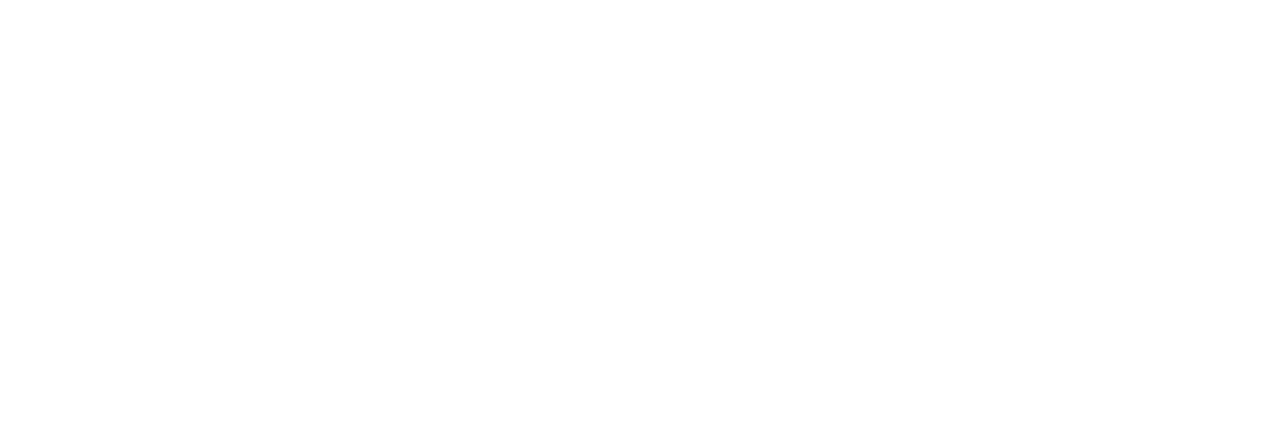
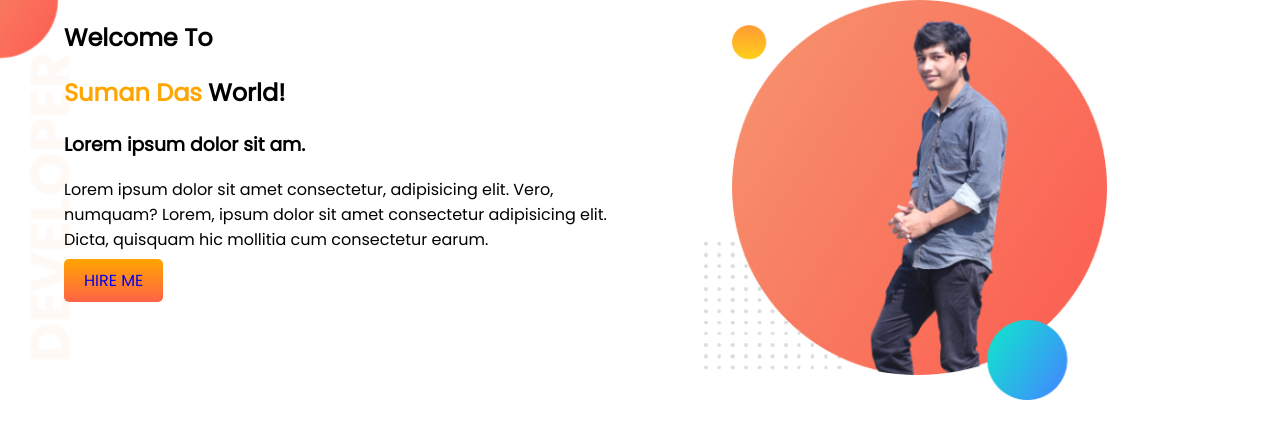
Before and after one commit to SumanChandraDas/developer-portfolio1, a plain HTML site: page index.html in a window 1280 px wide. Drawn offline with Linux system fonts and the light colour scheme.

Commit message:
top-banner added

```diff
--- a/index.html
+++ b/index.html
@@ -1,13 +1,31 @@
 <!DOCTYPE html>
 <html lang="en">
+
 <head>
     <meta charset="UTF-8">
     <meta http-equiv="X-UA-Compatible" content="IE=edge">
     <meta name="viewport" content="width=device-width, initial-scale=1.0">
     <title>Suman Portfolio</title>
+    <link rel="preconnect" href="https://fonts.googleapis.com">
+    <link rel="preconnect" href="https://fonts.gstatic.com" crossorigin>
+    <link href="https://fonts.googleapis.com/css2?family=Poppins&display=swap" rel="stylesheet">
     <link rel="stylesheet" href="style.css">
 </head>
+
 <body>
+    <section class="top-banner">
+        <div class="half-weidth">
+            <h1>Welcome To</h1>
+            <h1><span class="name-clour">Suman Das </span>World! </h1>
+            <h3>Lorem ipsum dolor sit am.</h3>
+            <p>Lorem ipsum dolor sit amet consectetur, adipisicing elit. Vero, numquam? Lorem, ipsum dolor sit amet
+                consectetur adipisicing elit. Dicta, quisquam hic mollitia cum consectetur earum.</p>
+            <a class="link-button" target="_blank" href="https://web.facebook.com/?_rdc=1&_rdr">HIRE ME</a>
+        </div>
+        <div class="half-weidth">
+            <img src="images/suman-pic-with-bg.png" alt="this is image">
+        </div>
+    </section>
+</body>
 
-</body>
 </html>
--- a/style.css
+++ b/style.css
@@ -0,0 +1,28 @@
+body{
+    font-family: 'Poppins', sans-serif;
+    margin: 0px;
+}
+.name-clour{
+    color: orange;
+}
+section{
+    display: flex;
+}
+
+.half-weidth{
+    width: 50%;
+    padding-left: 5%;
+}
+.half-weidth img{
+    width: 70%;
+}
+.link-button{
+    text-decoration: none;
+    padding: 10px 20px;
+    border-radius: 5px;
+    background-image: linear-gradient(orange,tomato );
+}
+.top-banner{
+    background-image: url(images/top-banner.png);
+    background-repeat: no-repeat;
+}
```
Also changed, not shown: images/suman-pic-with-bg.png (added), images/suman-pic2-with-bg.png (added), images/top-banner.png (added).
